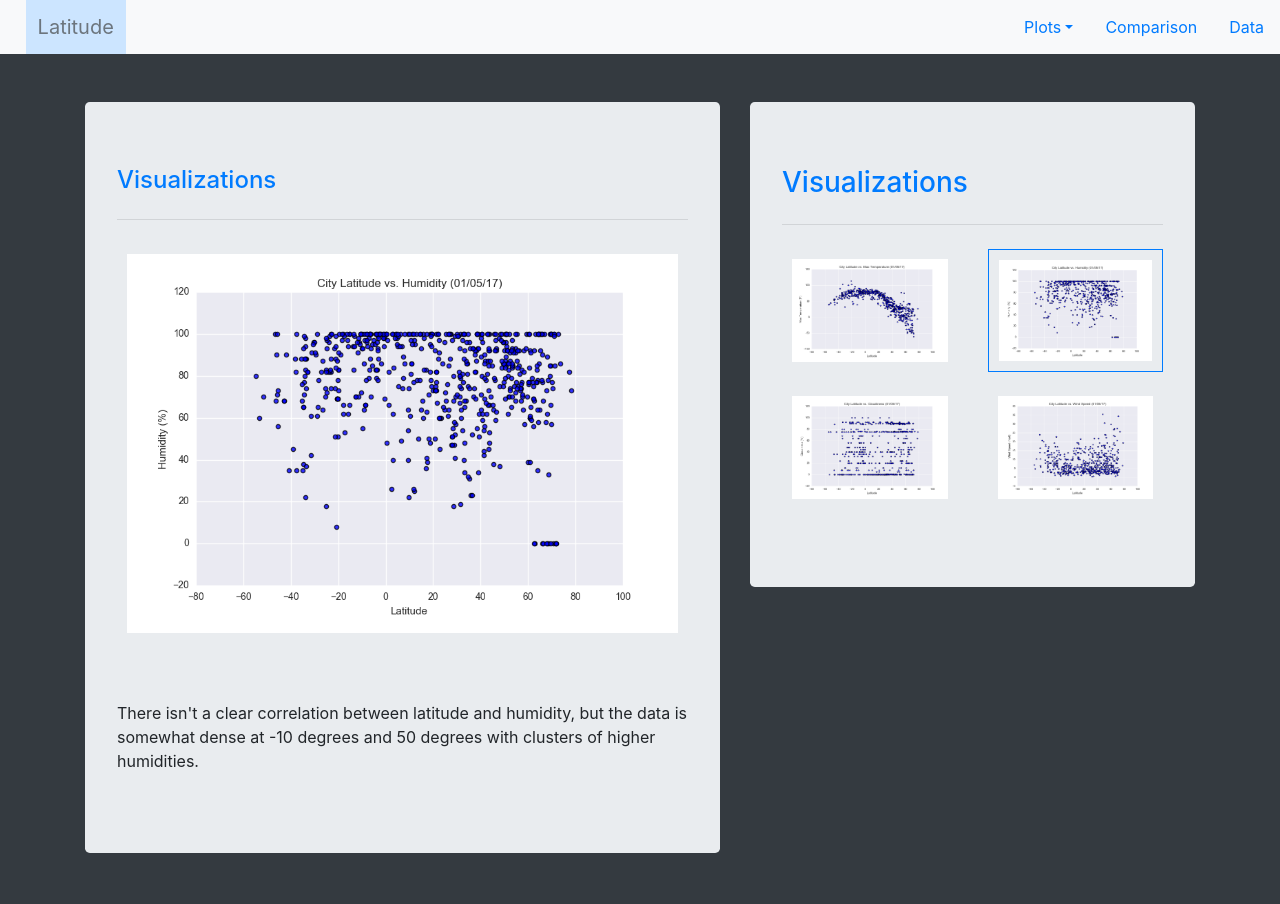
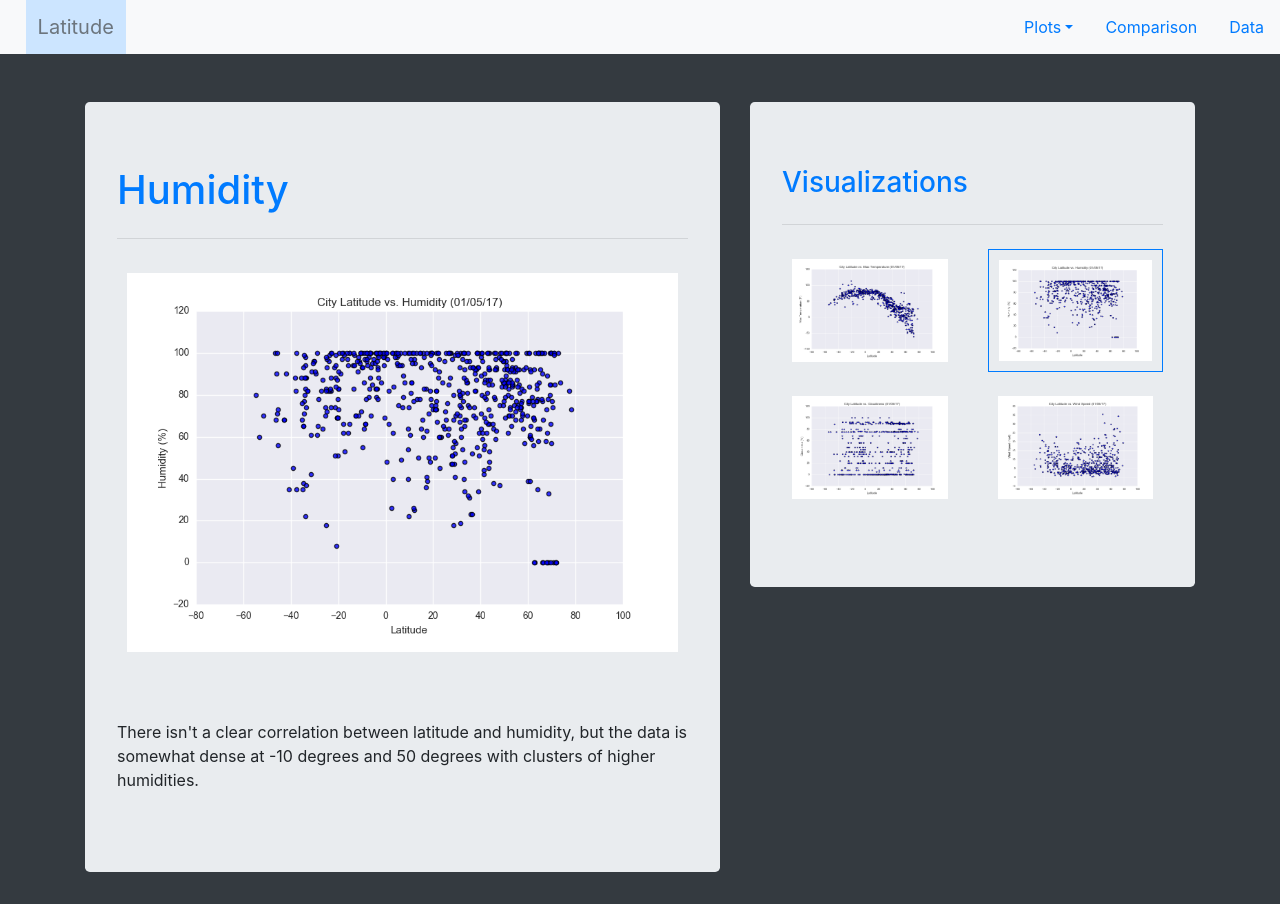
Before and after one commit to jaywalkerdrew/Web-Design-Challenge, a plain HTML site: page WebVisualizations/humidity.html in a window 1280 px wide. Drawn offline with nearby package versions, Linux system fonts and the light colour scheme.

Commit message:
silly mistakes

```diff
--- a/WebVisualizations/humidity.html
+++ b/WebVisualizations/humidity.html
@@ -46,7 +46,7 @@
 
           <div class="col-sm-7">
             <div class="jumbotron">
-              <h4 class="text-primary">Visualizations</h4>
+              <h1 class="display-5 text-primary">Humidity</h1>
               <hr class="my-4"></hr>
               <p>
                 <img src="assets/images/Fig2.png" class="vis-pics">
```
Also changed, not shown: WebVisualizations/index.html (+1 -1 lines).
